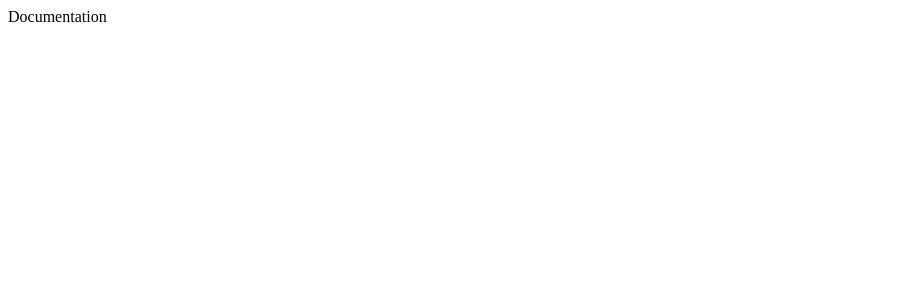
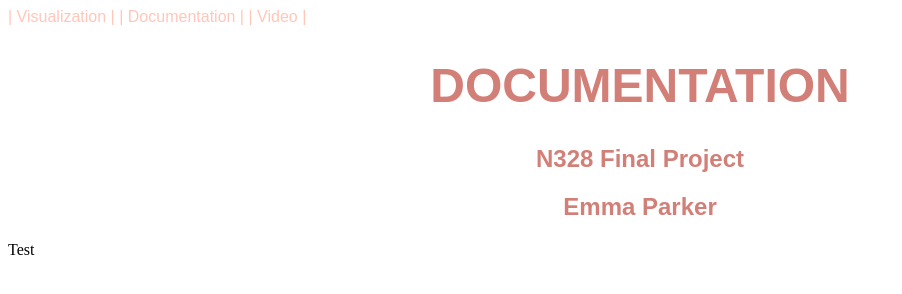
Before and after one commit to emmlpark/N328-Final-Project, a plain HTML site: page documentation.html in a window 1280 px wide. Shown: the whole page, without its empty margins (0-902 px from the left). Drawn offline with Linux system fonts and the light colour scheme.

Commit message:
Adding headers to all pages

```diff
--- a/documentation.html
+++ b/documentation.html
@@ -1,8 +1,19 @@
 <html lang="en">
 <head>
     <title>A simple HTML document</title>
+    <link rel="stylesheet" href="styles.css">
 </head>
 <body>
-    <p>Documentation<p>
+    <div class="header">
+        <div class="nav-bar">
+            <a href="index.html">| Visualization |</a>
+            <a href="documentation.html"> | Documentation |</a>
+            <a href="video.html">| Video |</a>
+        </div>
+        <H1>DOCUMENTATION</H1>
+        <H2>N328 Final Project</H2>
+        <h2>Emma Parker</h2>
+    </div>
+    <p>Test<p>
 </body>
 </html>
--- a/styles.css
+++ b/styles.css
@@ -30,6 +30,5 @@ a:visited{
 }
 
 a:hover{
-    background-color: #d6ccf6;
     text-decoration: underline;
 }
```
Also changed, not shown: video.html (+12 -1 lines).
